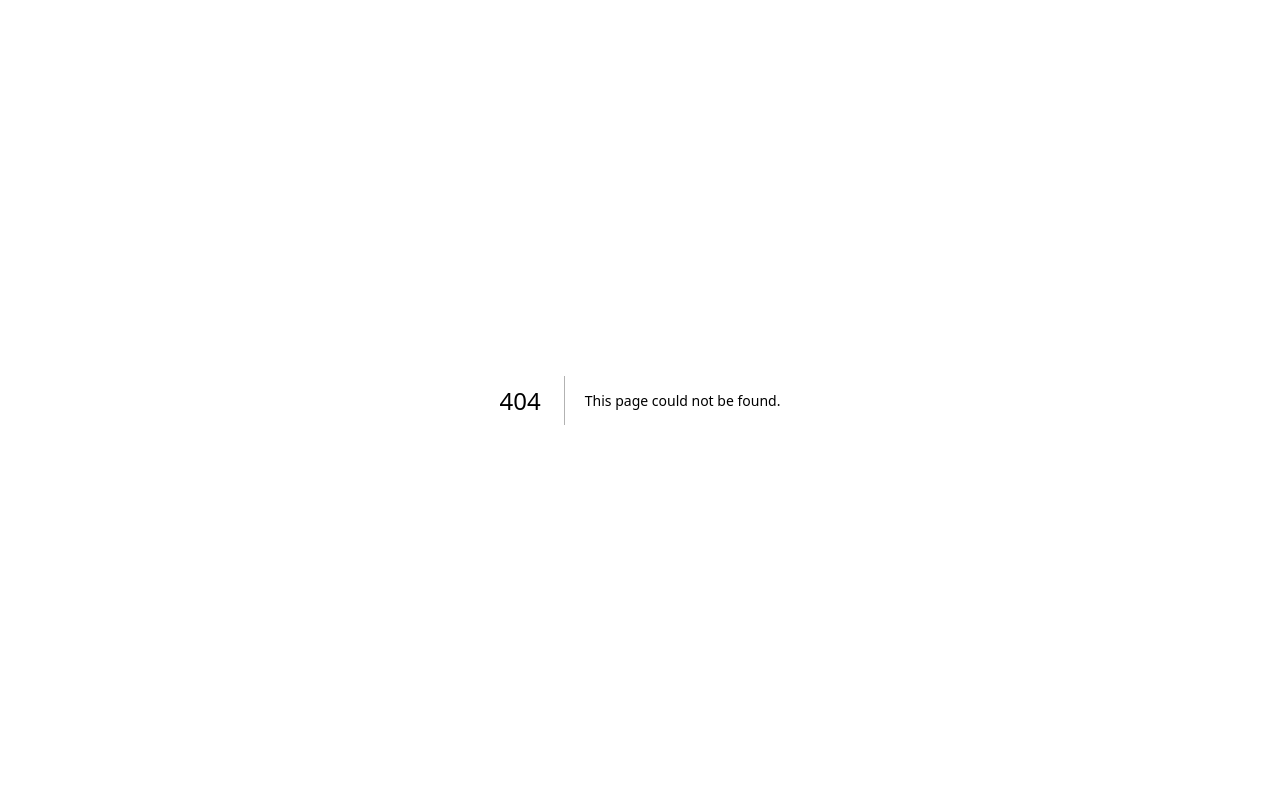
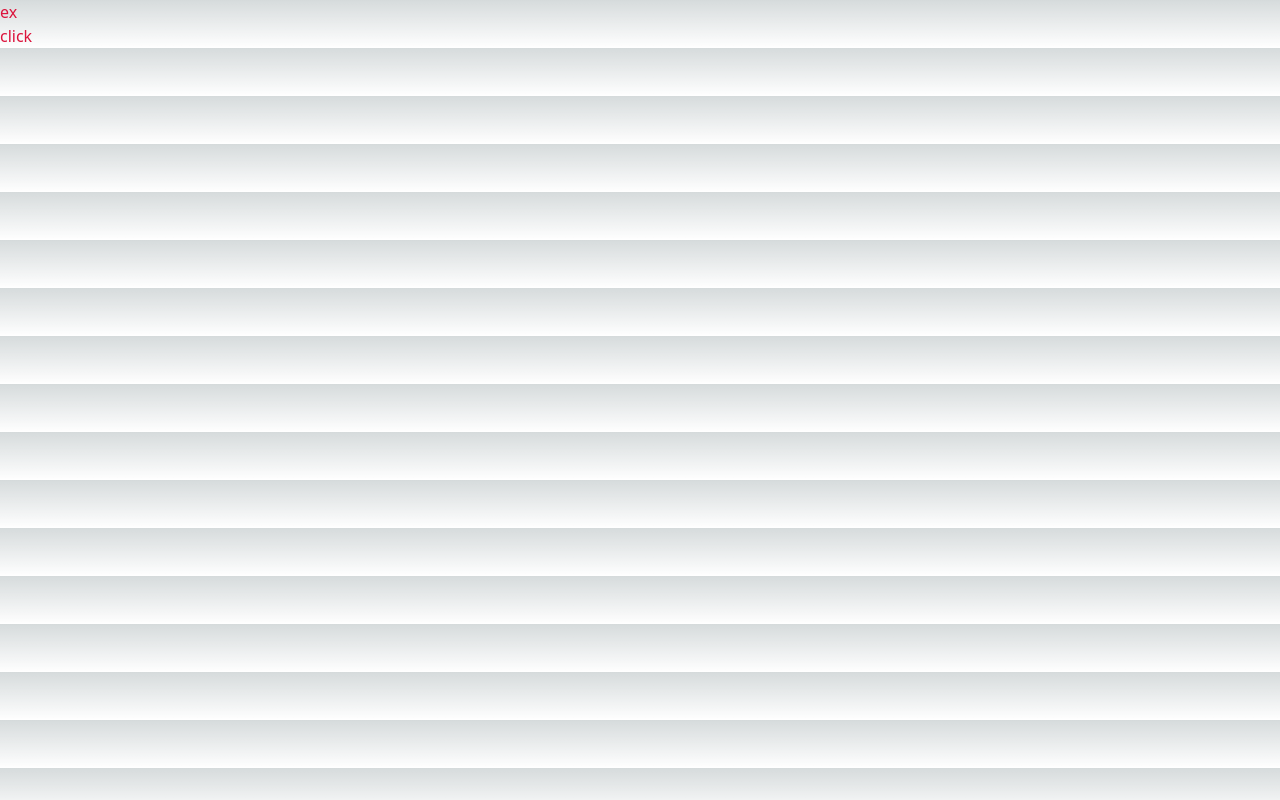
Before and after one commit to viniciusgit2/hiper, a Next.js app: page /comunicacao/indireta/Pai in a window 1280 px wide. Before the commit this address had no page. Built offline with nearby package versions, Linux system fonts and the light colour scheme.

Commit message:
indireta com button e link

```diff
--- /dev/null
+++ b/src/pages/comunicacao/indireta/Filho.jsx
@@ -0,0 +1,9 @@
+export default function Filho(props) {
+  console.log(props.funcao);
+  return (
+    <div>
+      <h1>ex</h1>
+      <button onClick={props.funcao}>click</button>
+    </div>
+  );
+}
--- /dev/null
+++ b/src/pages/comunicacao/indireta/Pai.jsx
@@ -0,0 +1,11 @@
+import Filho from "./Filho";
+export default function Pai(props) {
+  function lembrete(props) {
+    console.log("lembrar de pagar o cartão");
+  }
+  return (
+    <div>
+      <Filho funcao={lembrete} />
+    </div>
+  );
+}
--- a/src/pages/index.jsx
+++ b/src/pages/index.jsx
@@ -4,6 +4,7 @@ import integracao from './integrando-com-css/integracao'
 import condicional1 from '../pages/render/condicional1'
 import pai from '../pages/comunicacao/direta/pai'
 import Botao from '../pages/basicos/Botao'
+import Pai from '../pages/comunicacao/indireta/Pai'
 import Link from "next/link";
 const inter = Inter({ subsets: ["latin"] });
 
@@ -13,7 +14,10 @@ export default function Home() {
 <Link href="integrando-com-css/integracao">integração</Link>,
 <Link href='render/condicional1'>parouimpar</Link>,
 <Link href="comunicacao/direta/pai">comunicacaçao</Link>,
-<Link href='basicos/Botao'>botao</Link>
+<Link href='basicos/Botao'>botao</Link>,
+<Link href="comunicacao/indireta/Pai">comunicacaçao2</Link>,
+
+
 </div>
   );
 }
```
